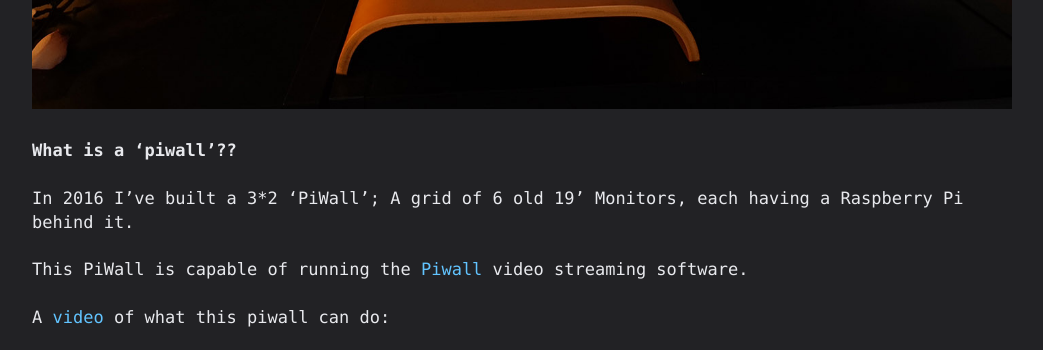
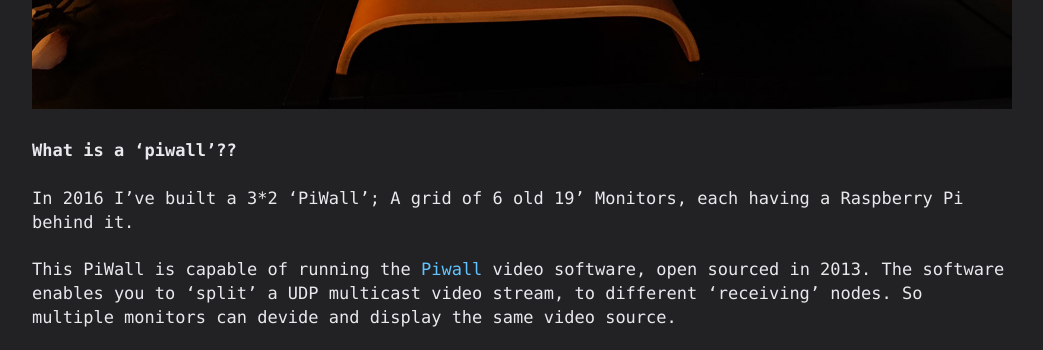
Before and after one commit to basdds/basdds.github.io, a Jekyll site: the page built from _posts/2020-01-21-Raspberry-Pi-Photowall.md, in a window 1280 px wide and 900 px high, scrolled down 833 px, cut to the strip 0-350 px from the top of the window. Shown: the whole strip, without its empty margins (118-1161 px from the left). Built offline with Jekyll 4.4.1, drawn with Linux system fonts in a browser that asks for light colours.

Commit message:
site update

```diff
--- a/_posts/2020-01-21-Raspberry-Pi-Photowall.md
+++ b/_posts/2020-01-21-Raspberry-Pi-Photowall.md
@@ -10,7 +10,8 @@ author: Bas
 
 In 2016 I've built a 3*2 'PiWall'; A grid of 6 old 19' Monitors, each having a Raspberry Pi behind it.
 
-This PiWall is capable of running the [Piwall](http://www.piwall.co.uk/){:target="_blank"} video streaming software.
+This PiWall is capable of running the [Piwall](http://www.piwall.co.uk/){:target="_blank"} video software, open sourced in 2013.
+The software enables you to 'split' a UDP multicast video stream, to different 'receiving' nodes. So multiple monitors can devide and display the same video source.
 
 A [video](https://www.youtube.com/watch?v=Kru--U1kRy8){:target="_blank"} of what this piwall can do:
 
```
